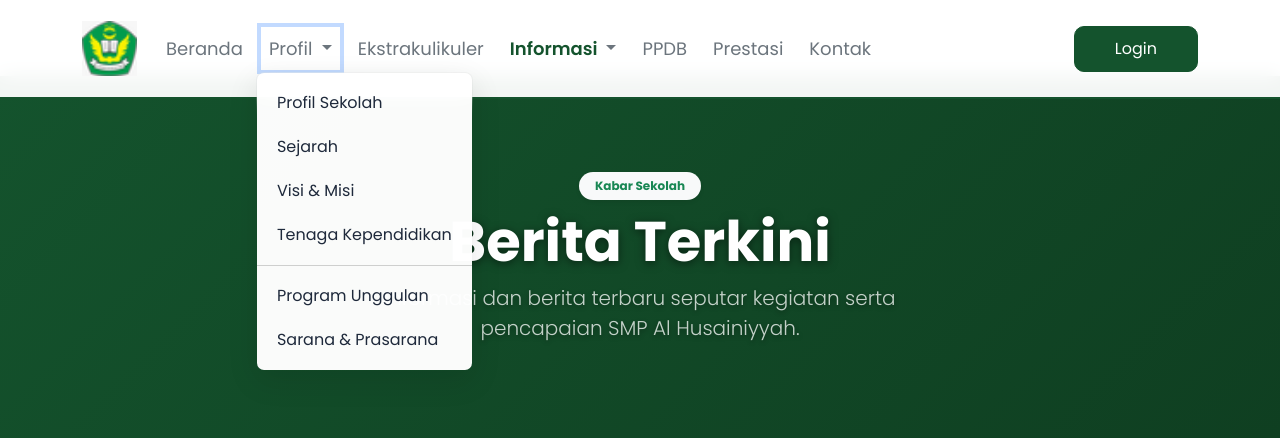
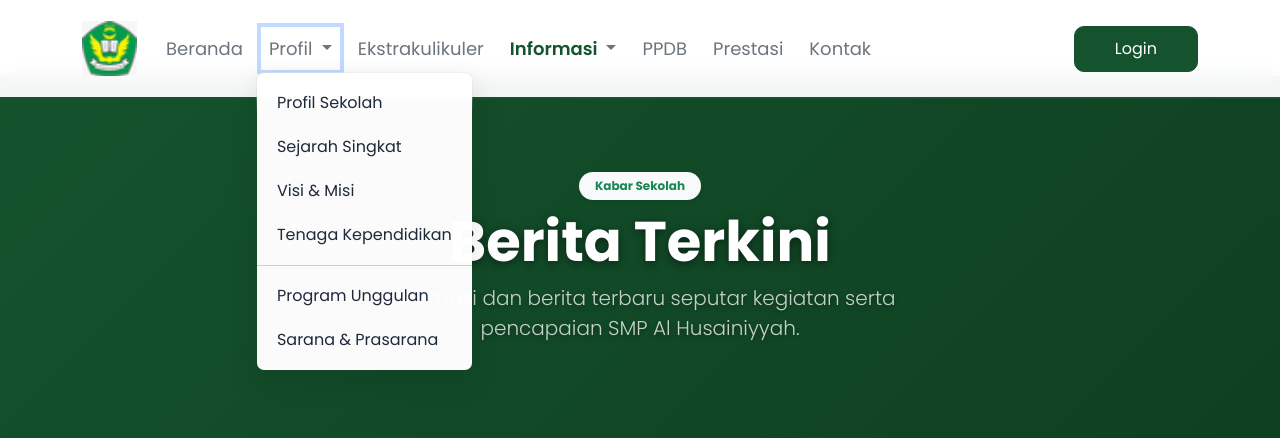
Before and after one commit to doccatdev/web-kp-profile-sekolah, a Laravel app: page /berita in a window 1280 px wide, after a click on "Profil". Shown: the top 438 px of the page. Run offline with Laravel 10, Linux system fonts and the light colour scheme; data that the repository does not hold is empty.

Commit message:
Modify navbar

```diff
--- a/resources/views/layouts/navbar.blade.php
+++ b/resources/views/layouts/navbar.blade.php
@@ -24,7 +24,7 @@
                      </a>
                      <ul class="dropdown-menu">
                          <li><a class="dropdown-item" href="{{ url('/profil/profil-sekolah') }}">Profil Sekolah</a></li>
-                         <li><a class="dropdown-item" href="{{ url('/profil/sejarah') }}">Sejarah</a></li>
+                         <li><a class="dropdown-item" href="{{ url('/profil/sejarah') }}">Sejarah Singkat</a></li>
                          <li><a class="dropdown-item" href="{{ url('/profil/visi-misi') }}">Visi & Misi</a></li>
                          <li><a class="dropdown-item" href="{{ url('/profil/data-guru') }}">Tenaga
                                  Kependidikan</a></li>
```
